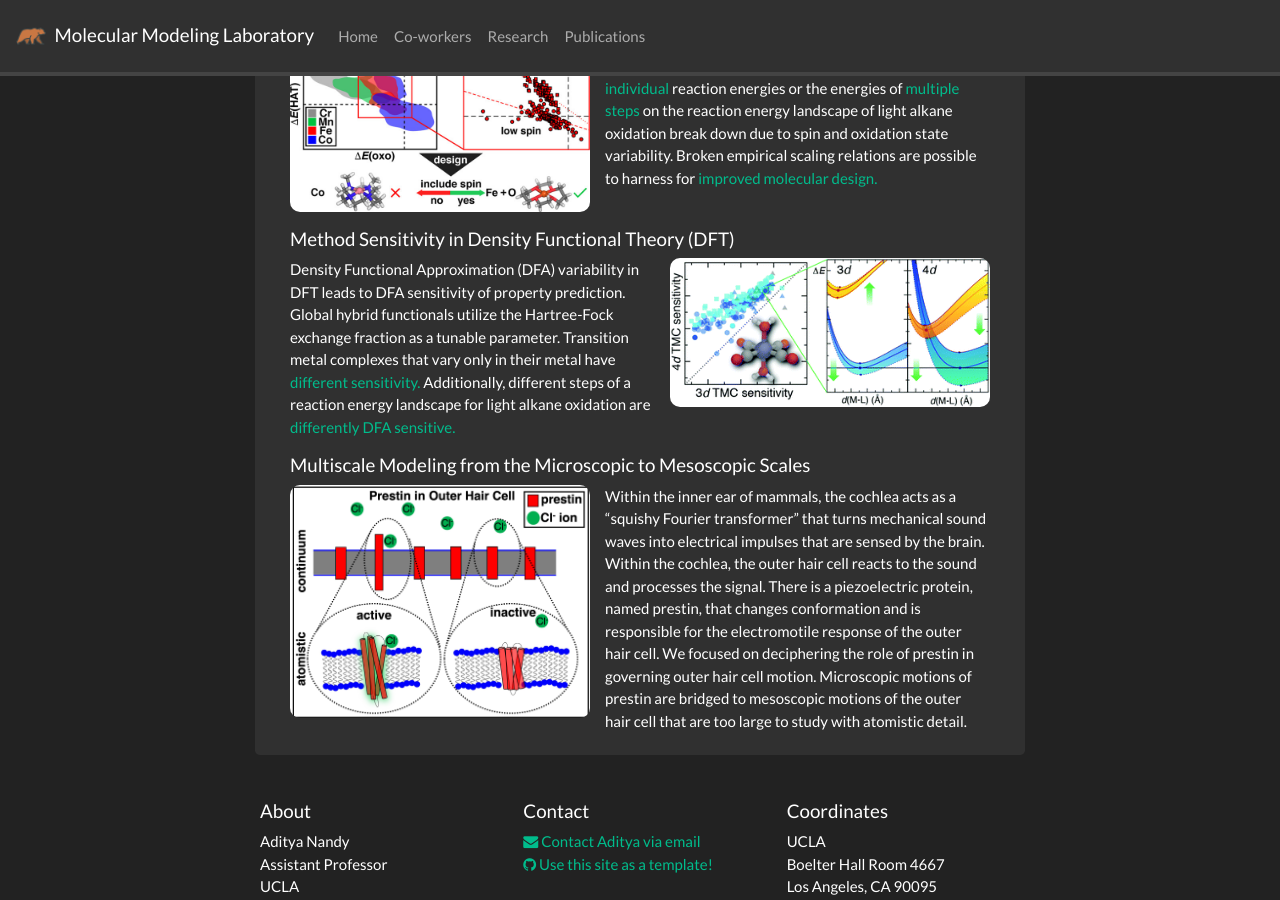
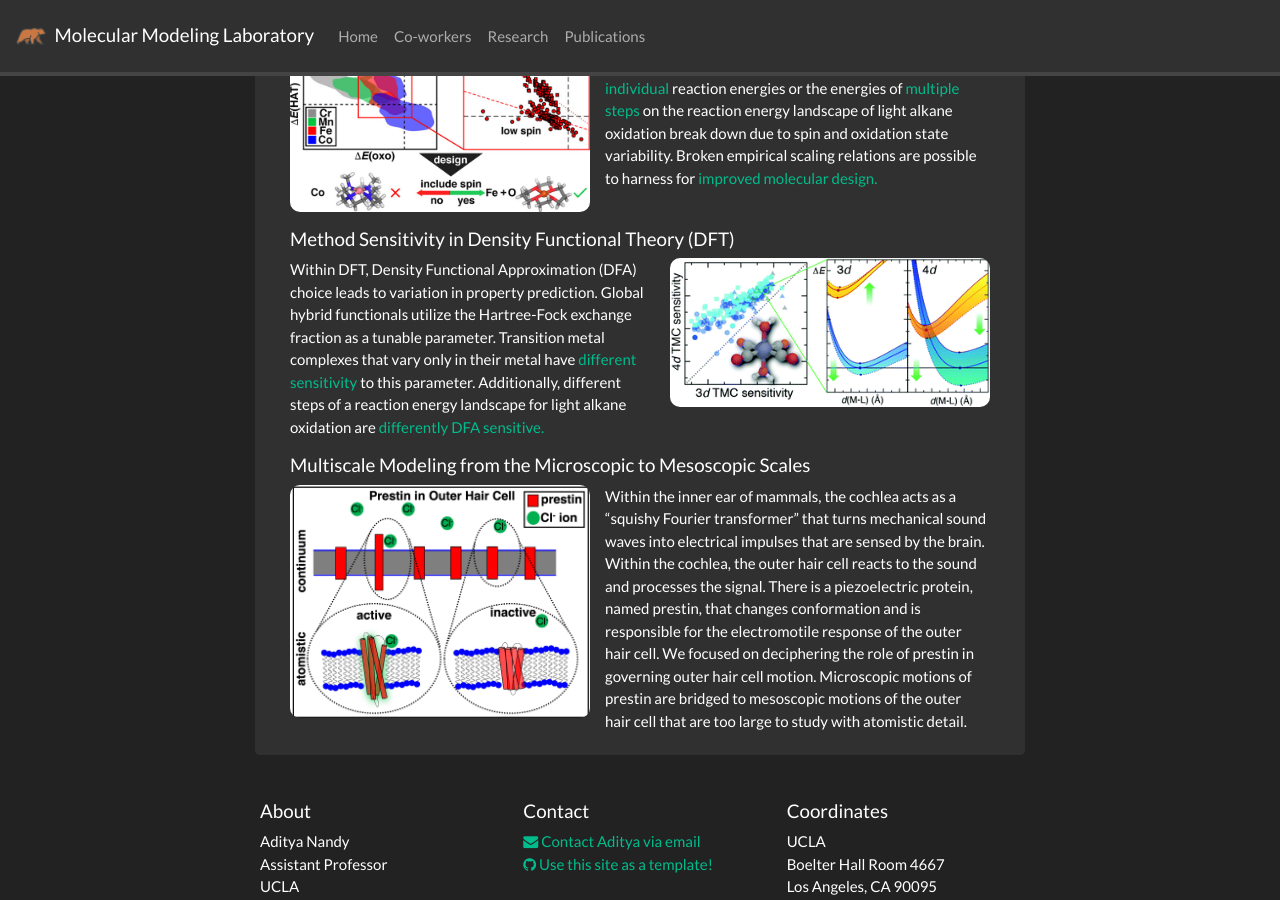
Before and after one commit to adityanandy/adityanandy.github.io, a Jekyll site: the page built from _pages/research.md, in a window 1280 px wide and 900 px high, scrolled down 1283 px. Built offline with Jekyll 4.4.1, drawn with Linux system fonts in a browser that asks for light colours; nearby versions of some CDN libraries; a style sheet for code colours, icons or effects is not loaded.

Commit message:
adjust wording

```diff
--- a/_pages/research.md
+++ b/_pages/research.md
@@ -77,7 +77,7 @@ Strategies to utilize scaling relations for the prediction of [individual](https
 <br clear="left"/>
 <h5>Method Sensitivity in Density Functional Theory (DFT)</h5>
 <img src="{{ site.url }}{{ site.baseurl }}/images/methods.jpeg" width="100%" style="max-width:320px; margin-left: 15px" align="right"/>
-Density Functional Approximation (DFA) variability in DFT leads to DFA sensitivity of property prediction. Global hybrid functionals utilize the Hartree-Fock exchange fraction as a tunable parameter. Transition metal complexes that vary only in their metal have [different sensitivity.](https://pubs.rsc.org/en/content/articlelanding/2020/cp/d0cp02977g) Additionally, different steps of a reaction energy landscape for light alkane oxidation are [differently DFA sensitive.](https://link.springer.com/article/10.1007/s11244-021-01482-5)
+Within DFT, Density Functional Approximation (DFA) choice leads to variation in property prediction. Global hybrid functionals utilize the Hartree-Fock exchange fraction as a tunable parameter. Transition metal complexes that vary only in their metal have [different sensitivity](https://pubs.rsc.org/en/content/articlelanding/2020/cp/d0cp02977g) to this parameter. Additionally, different steps of a reaction energy landscape for light alkane oxidation are [differently DFA sensitive.](https://link.springer.com/article/10.1007/s11244-021-01482-5)
 <br clear="left"/>
 <h5>Multiscale Modeling from the Microscopic to Mesoscopic Scales</h5>
 <img src="{{ site.url }}{{ site.baseurl }}/images/prestin.jpg" width="100%" style="max-width:300px; margin-right: 15px" align="left"/>
```
